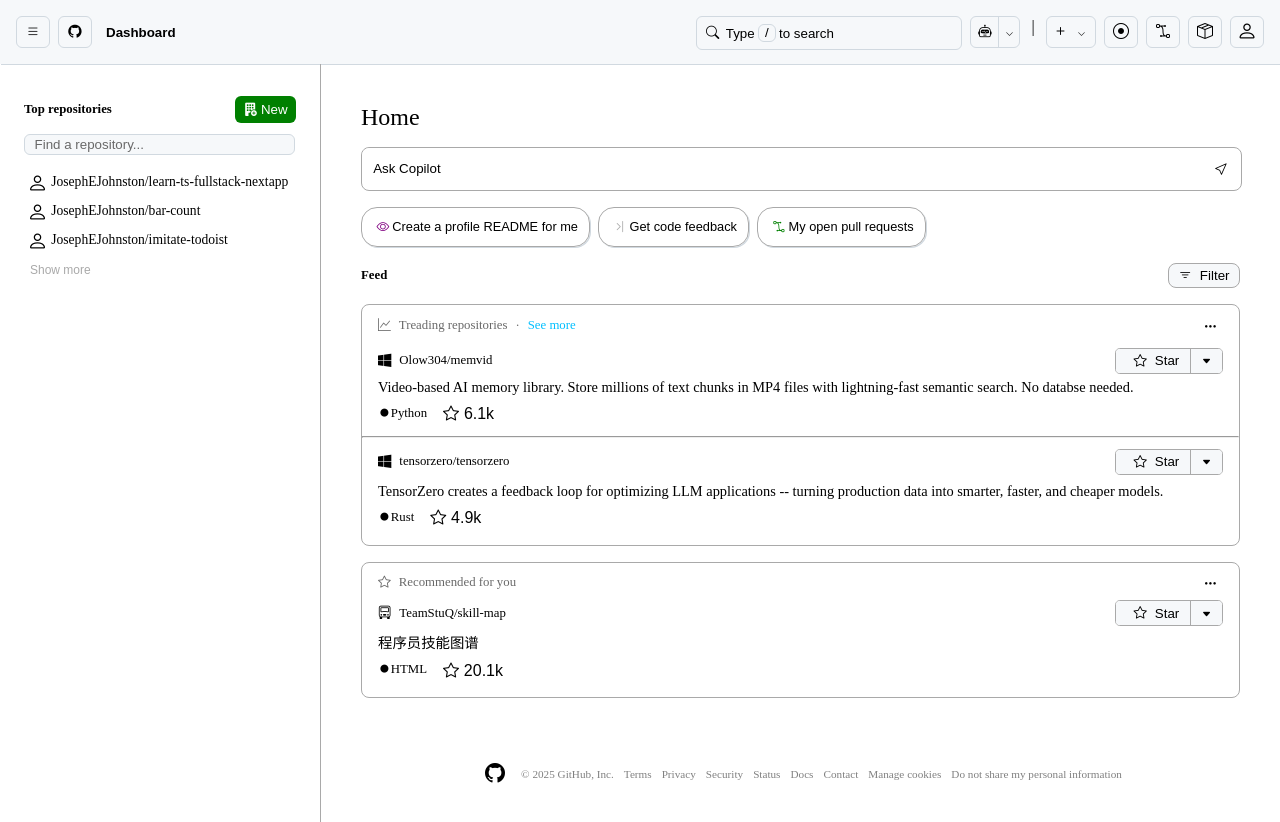
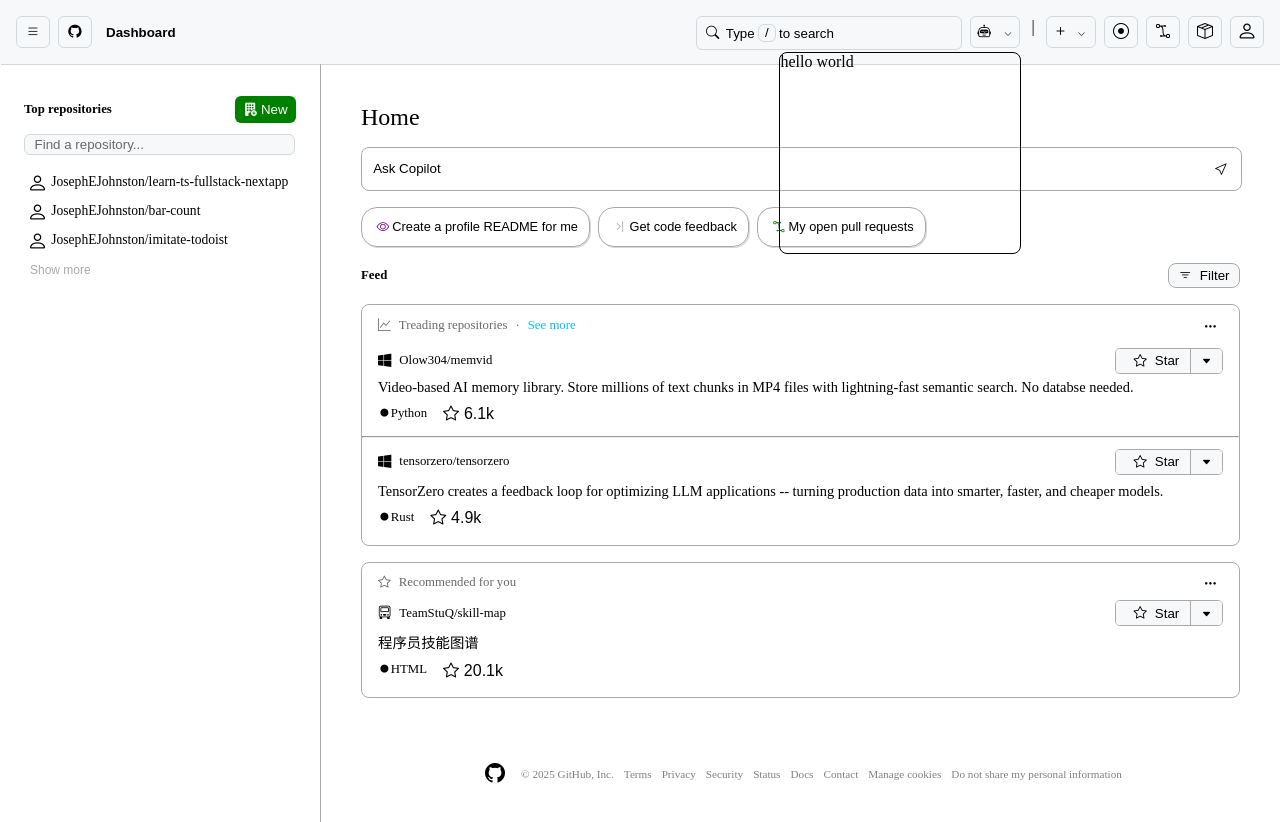
Before and after one commit to JosephEJohnston/github-imitated-front, a Next.js app: page / in a window 1280 px wide. Both pictures are taken after a click on the button 1009 px from the left and 32 px from the top of the page. Shown: the top 822 px of the page. Built offline with nearby package versions, Linux system fonts and the light colour scheme.

Commit message:
feat: 首页，顶部右侧按钮，copilot menu，部分实现

```diff
--- /dev/null
+++ b/src/components/home/header/copilot-button.module.css
@@ -0,0 +1,37 @@
+
+.combineButton {
+    --combine-button-width: 3rem;
+    width: var(--combine-button-width);
+    display: flex;
+    position: relative;
+}
+
+.combineButton > button {
+
+}
+
+.combineButtonLeft {
+    --combine-button-left-width: 1.75rem;
+    width: var(--combine-button-left-width);
+    border-right: 1px solid var(--borderColor-default);
+    border-top-right-radius: 0;
+    border-bottom-right-radius: 0;
+}
+
+.combineButtonRight {
+    width: calc(var(--combine-button-width) -
+    var(--combine-button-left-width));
+    border-top-left-radius: 0;
+    border-bottom-left-radius: 0;
+}
+
+.copilotMenu {
+    border: 1px solid black;
+    border-radius: 0.5rem;
+    position: absolute;
+    top: 2.2rem;
+    left: -12rem;
+
+    height: 12.5rem;
+    width: 15rem;
+}
--- a/src/components/home/header/copilot-button.tsx
+++ b/src/components/home/header/copilot-button.tsx
@@ -1,24 +1,44 @@
-import React from 'react';
+'use client'
+import React, {useState} from 'react';
 import "./header.css"
 import classNames from "classnames";
-import $style from "@/components/home/header/header.module.css";
+import $headerStyle from "@/components/home/header/header.module.css";
+import $style from "@/components/home/header/copilot-button.module.css";
 
 const CopilotButton = () => {
+
+    const [showMenu, setShowMenu] = useState(false);
+
     return (
         <>
-            <div id="combine-button" className="head-nav-common-button-div head-item-border">
-                <button id="combine-button-left"
-                        className={classNames($style.withHoverText)}
+            <div className={classNames(
+                     $style.combineButton,
+                     'head-nav-common-button-div',
+                     'head-item-border'
+                 )}
+            >
+                <button className={classNames(
+                            $style.combineButtonLeft,
+                            $headerStyle.withHoverText
+                        )}
                         data-tooltip={"Chat with Copilot"}
                 >
                     <i className="bi bi-robot"></i>
                 </button>
-                <button id="combine-button-right"
-                        className={classNames($style.withHoverText)}
+                <button className={classNames(
+                            $style.combineButtonRight,
+                            $headerStyle.withHoverText
+                        )}
                         data-tooltip={"Open Copilot..."}
+                        onClick={() => setShowMenu(!showMenu)}
                 >
                     <i className="bi bi-chevron-down bi-icon-small"></i>
                 </button>
+                {showMenu && (
+                    <div className={$style.copilotMenu}>
+                        hello world
+                    </div>
+                )}
             </div>
         </>
     );
```
